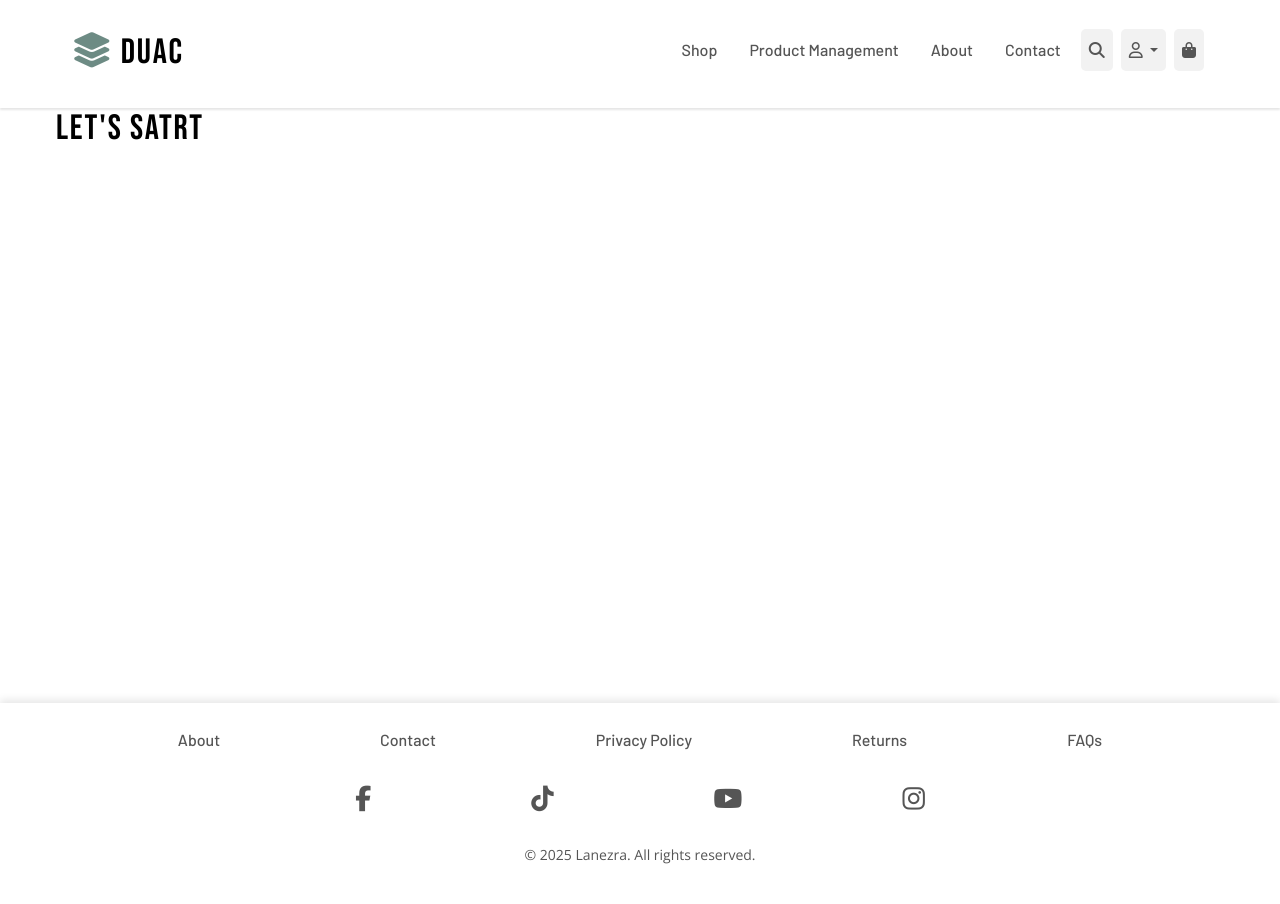
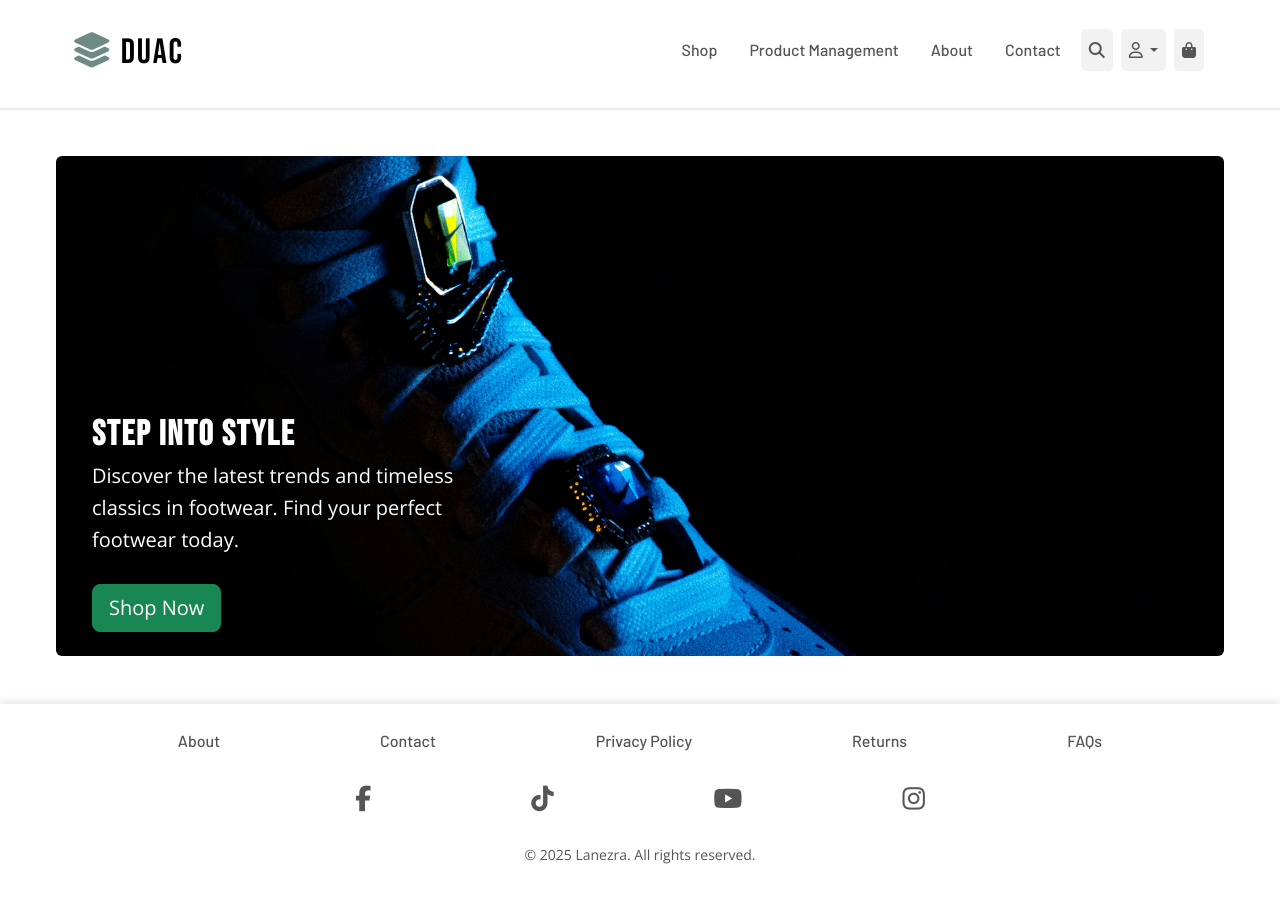
Before and after one commit to ZakariyeNor/StepIQ, a Django app: page / in a window 1280 px wide. Run offline with Django 5.2, Linux system fonts and the light colour scheme; some libraries are stand-ins or nearby versions.

Commit message:
Added the hero section image, marketing paragraph and action button shop now

```diff
--- a/StepIQ/settings.py
+++ b/StepIQ/settings.py
@@ -11,6 +11,7 @@ https://docs.djangoproject.com/en/5.2/ref/settings/
 """
 
 from pathlib import Path
+import os
 
 # Build paths inside the project like this: BASE_DIR / 'subdir'.
 BASE_DIR = Path(__file__).resolve().parent.parent
@@ -118,6 +119,9 @@ USE_TZ = True
 STATIC_URL = 'static/'
 STATICFILES_DIRS = [BASE_DIR / "static"]
 
+MEDIA_URL = '/media/'
+MEDIA_ROOT = os.path.join(BASE_DIR, 'media')
+
 # Default primary key field type
 # https://docs.djangoproject.com/en/5.2/ref/settings/#default-auto-field
 
--- a/StepIQ/urls.py
+++ b/StepIQ/urls.py
@@ -16,8 +16,15 @@ Including another URLconf
 """
 from django.contrib import admin
 from django.urls import path, include
+from django.conf import settings
+from django.conf.urls.static import static
 
 urlpatterns = [
     path('admin/', admin.site.urls),
     path('', include('home.urls')),
 ]
+
+
+
+if settings.DEBUG:
+    urlpatterns += static(settings.MEDIA_URL, document_root=settings.MEDIA_ROOT)
--- a/home/templates/home/index.html
+++ b/home/templates/home/index.html
@@ -2,5 +2,23 @@
 {% load static %}
 
 {% block content %}
-    <h1>Let's satrt</h1>
+<!-- Hero section -->
+<section class="py-5 bg-transparent">
+    <div class="container">
+        <div class="row">
+            <div class="col-12 position-relative text-center">
+                <img src="{{ hero_image }}" alt="nike_air_force_1" class="img-fluid w-100 rounded"
+                    style="height: 500px; object-fit: cover;">
+                <!-- Overlay content -->
+                <div class="position-absolute bottom-0 start-0 p-4 text-start mx-4">
+                    <h1 class="fw-bold text-white mb-1">
+                        Step into Style
+                    </h1>
+                    <p class="text-white fs-5 w-50">Discover the latest trends and timeless classics in footwear. Find your perfect footwear today.</p>
+                    <a href="#" class="btn btn-success btn-lg text-capitalize mt-2">Shop Now</a>
+                </div>
+            </div>
+        </div>
+    </div>
+</section>
 {% endblock %}
--- a/home/views.py
+++ b/home/views.py
@@ -1,8 +1,11 @@
 from django.shortcuts import render
+from django.conf import settings
 
 # Create your views here.
 def index(request):
     """ A view to render home page"""
+    hero_image = settings.MEDIA_URL + 'hero_pict.jpg'
     return render(request, "home/index.html", {
         "company_name": "Lanezra",
+        "hero_image": hero_image,
     })
--- a/templates/base.html
+++ b/templates/base.html
@@ -156,9 +156,6 @@
 
                 <!-- mobile navigation list -->
                 <ul class="mobile-nav">
-                    <li class="nav-item d-block d-md-none ">
-                        <a class="nav-link" href="{% url 'home' %}">Home</a>
-                    </li>
                     <li class="nav-item">
                         <a class="nav-link" href="#">Shop</a>
                     </li>
@@ -178,17 +175,8 @@
 
     <!-- Main content area -->
     <main>
-        <div class="container">
-            <!-- Section for grouping related content -->
-            <section>
-                <!-- Article: specific piece of content -->
-                <article>
-                    {% block content %}
-                    {% endblock %}
-                </article>
-            </section>
-        </div>
-
+        {% block content %}
+        {% endblock %}
     </main>
 
     <!-- Footer -->
@@ -240,6 +228,8 @@
             </div>
         </div>
     </footer>
+
+    <!-- Custom javascriot file -->
     {% block postload_js %}
         <script src="{% static 'js/base.js' %}"></script>
     {% endblock %}
```
Also changed, not shown: media/hero_pic.jpg (deleted), media/hero_pict.jpg (added).
